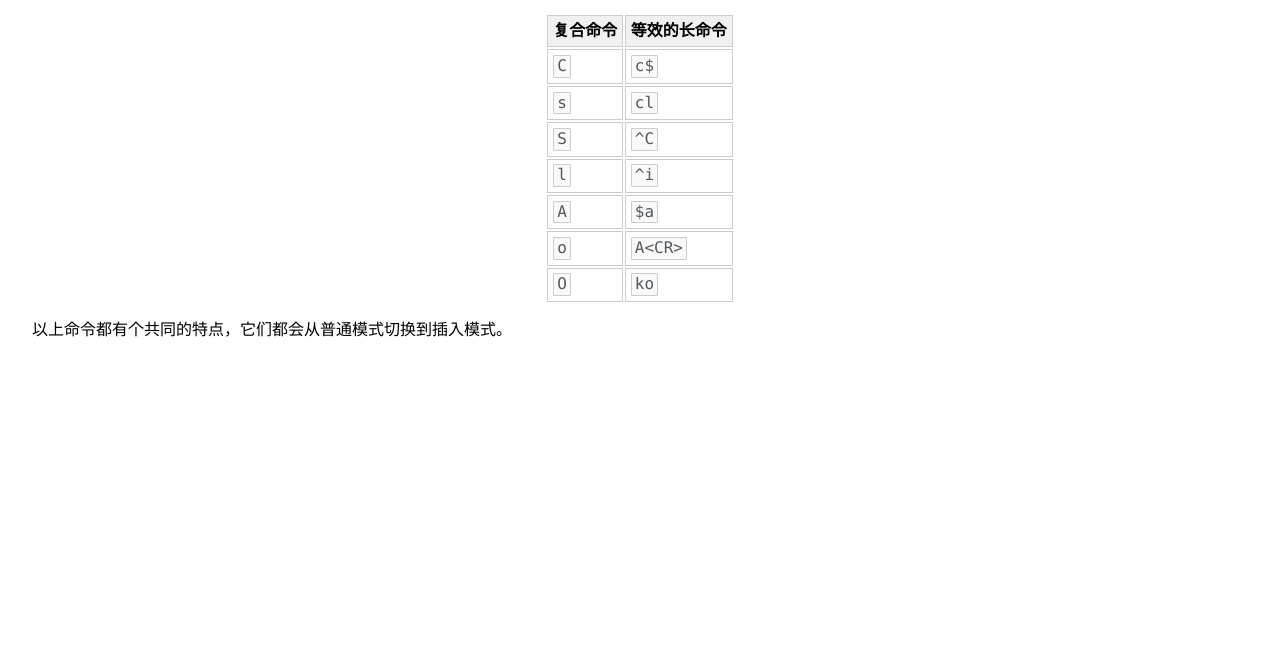
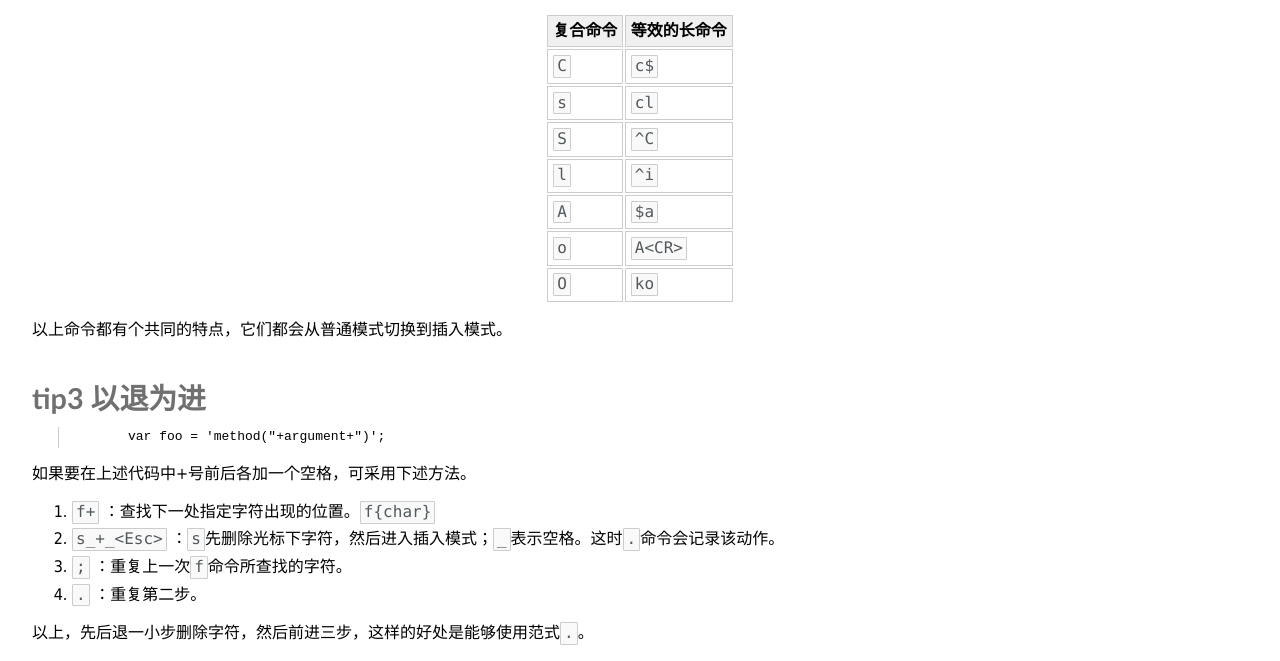
Before and after one commit to archge/archge.github.io, a plain HTML site: page PracticalVim.html in a window 1280 px wide. Shown: the part 587-1248 px from the top of the page. Before the commit the page ends 944 px from the top, so only its background shows below. Drawn offline with Linux system fonts and the light colour scheme.

Commit message:
up to tip3

```diff
--- a/PracticalVim.html
+++ b/PracticalVim.html
@@ -12,7 +12,7 @@
 <div id="第 1 章  *Vim解决问题的方式*-tip1 认识 . 命令"><h3 id="tip1 认识 . 命令" class="header"><a href="#第 1 章  *Vim解决问题的方式*-tip1 认识 . 命令">tip1 认识 . 命令</a></h3></div>
 
 <p>
-	<code>。</code>命令可以让我们重复上次的修改，他是Vim中最为强大的多面手。
+	<code>.</code>命令可以让我们重复上次的修改，他是Vim中最为强大的多面手。
 </p>
 
 <p>
@@ -116,5 +116,33 @@
 	以上命令都有个共同的特点，它们都会从普通模式切换到插入模式。
 </p>
 
+<div id="第 1 章  *Vim解决问题的方式*-tip3 以退为进"><h3 id="tip3 以退为进" class="header"><a href="#第 1 章  *Vim解决问题的方式*-tip3 以退为进">tip3 以退为进</a></h3></div>
+
+<pre>
+	var foo = 'method("+argument+")';
+</pre>
+
+<p>
+	如果要在上述代码中+号前后各加一个空格，可采用下述方法。
+</p>
+<ol>
+<li>
+<code>f+</code> ：查找下一处指定字符出现的位置。<code>f{char}</code>
+
+<li>
+<code>s_+_&lt;Esc&gt;</code> ：<code>s</code>先删除光标下字符，然后进入插入模式；<code>_</code>表示空格。这时<code>.</code>命令会记录该动作。
+
+<li>
+<code>;</code> ：重复上一次<code>f</code>命令所查找的字符。
+
+<li>
+<code>.</code> ：重复第二步。
+
+</ol>
+
+<p>
+	以上，先后退一小步删除字符，然后前进三步，这样的好处是能够使用范式<code>.</code>。
+</p>
+
 </body>
 </html>
```
Also changed, not shown: index.html (+5 -3 lines), 2 other files.
